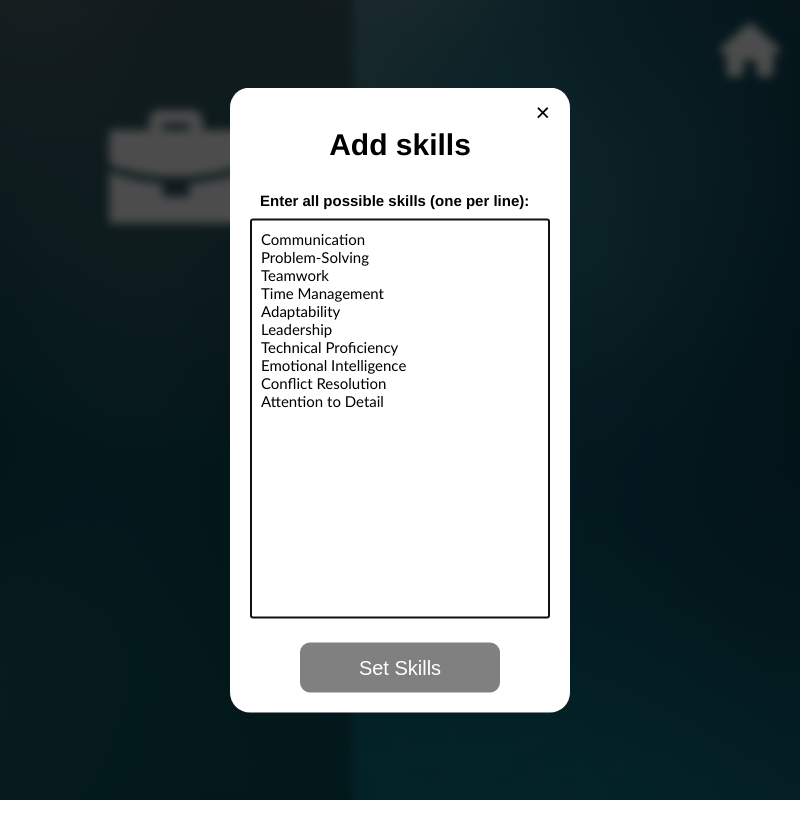
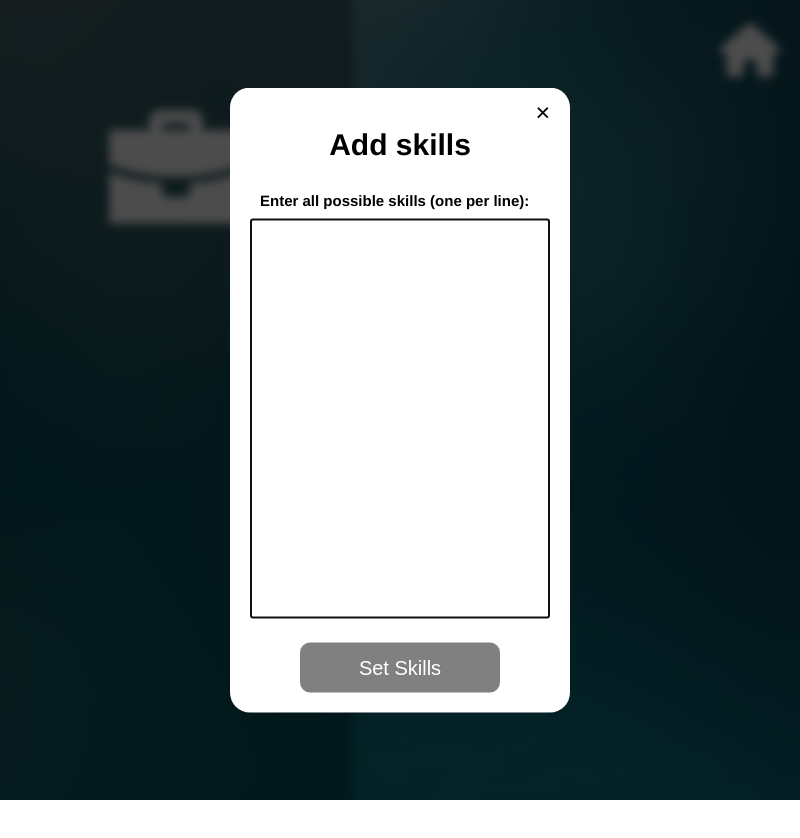
Before and after one commit to Nova-VI/Operations-research, an Electron app: page src/assets/pages/hr.html in a window 800 px wide. Both pictures are taken after a click on the element "Set Skills". Drawn offline with nearby package versions, Linux system fonts and the light colour scheme.

Commit message:
minor adjustement

```diff
--- a/src/assets/pages/hr.html
+++ b/src/assets/pages/hr.html
@@ -78,17 +78,7 @@
             <h2>Add skills</h2>
             <div>
                 <p id="skills-label" style="text-align: left;">Enter all possible skills (one per line):</p>
-                <textarea name="skills" id="skills">
-Communication
-Problem-Solving
-Teamwork
-Time Management
-Adaptability
-Leadership
-Technical Proficiency
-Emotional Intelligence
-Conflict Resolution
-Attention to Detail</textarea>
+                <textarea name="skills" id="skills"></textarea>
             </div>
             <button id="addSkills" disabled>Set Skills</button>
         </div>
```
Also changed, not shown: src/assets/script/power plant.js (+7 -1 lines), src/assets/pages/outputpp.html (added).
